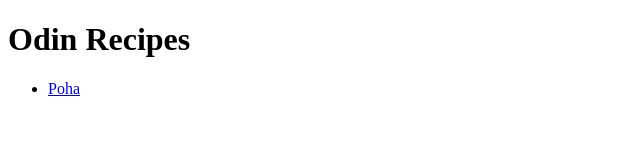
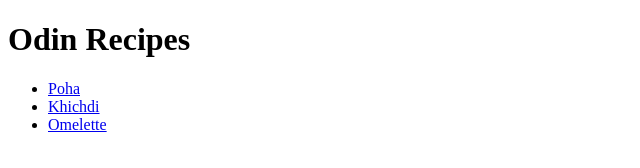
Before and after one commit to shivam-kumar-ux/odin-recipes, a plain HTML site: page index.html in a window 1280 px wide. Shown: the whole page, without its empty margins (0-640 px from the left). Drawn offline with Linux system fonts and the light colour scheme.

Commit message:
Add khichdi and omelette recipes

```diff
--- a/index.html
+++ b/index.html
@@ -9,6 +9,8 @@
 
     <ul>
         <li><a href="recipes/poha.html">Poha</a></li>
+        <li><a href="recipes/khichdi.html">Khichdi</a></li>
+        <li><a href="recipes/omelette.html">Omelette</a></li>
     </ul>
 </body>
 </html>
```
Also changed, not shown: recipes/khichdi.html (added), recipes/omelette.html (added).
